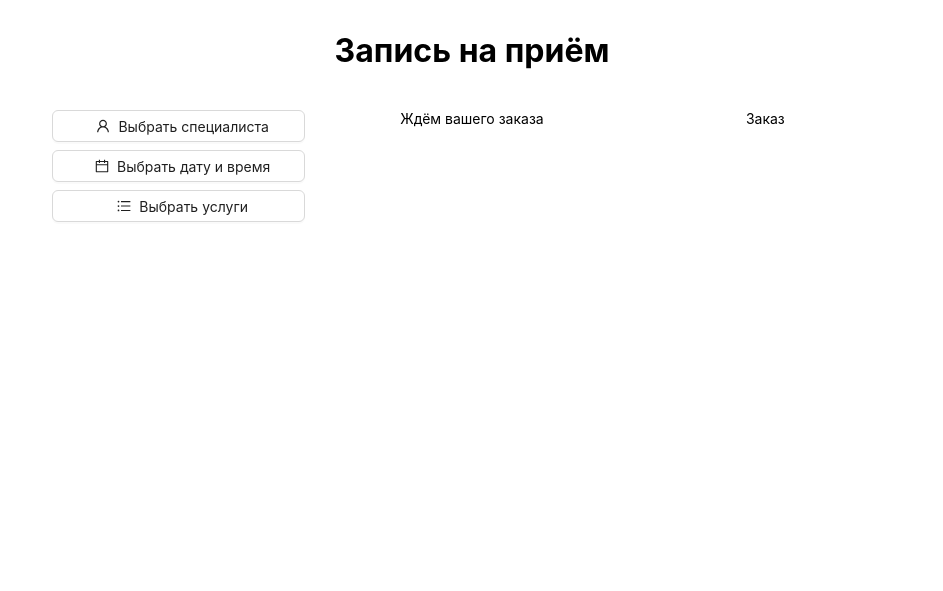
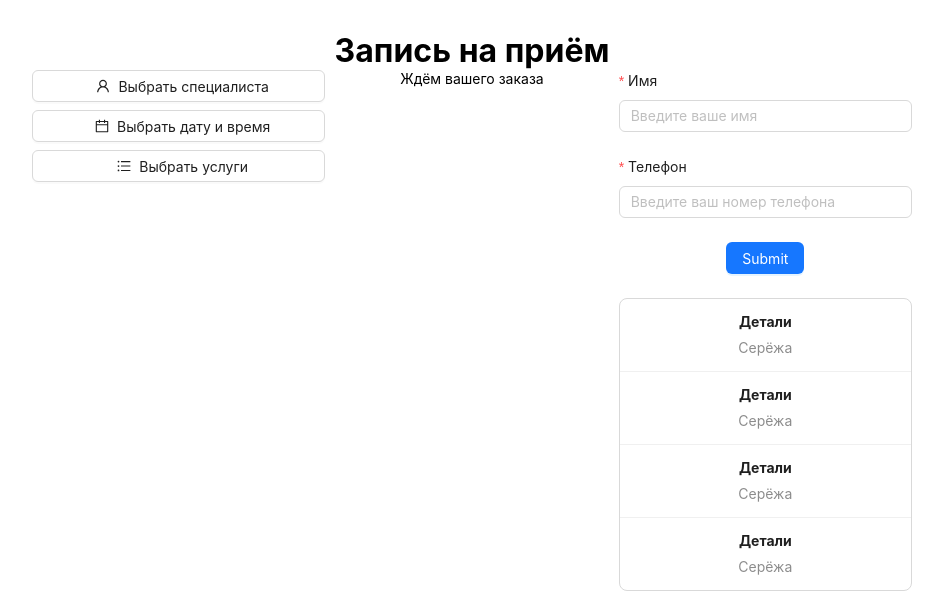
Before and after one commit to ShizoFpeNuK/frontend, a React (Create React App) app: page /enroll in a window 1280 px wide. Shown: the part 259-850 px from the top of the page, without its empty margins (168-1111 px from the left). Before the commit the page ends 800 px from the top, so only its background shows below. Built offline with nearby package versions, Linux system fonts and the light colour scheme.

Commit message:
new components

```diff
--- /dev/null
+++ b/src/components/ListDates.tsx
@@ -0,0 +1,51 @@
+import { Button, List } from "antd";
+
+
+const data = [
+  {
+    title: 'Ant Design Title 1',
+  },
+  {
+    title: 'Ant Design Title 2',
+  },
+  {
+    title: 'Ant Design Title 3',
+  },
+  {
+    title: 'Ant Design Title 4',
+  },
+];
+
+
+export const ListDates = () => {
+  return (
+    <List
+      itemLayout="horizontal"
+      dataSource={data}
+      bordered={true}
+      renderItem={(item, index) => (
+        <List.Item className="enroll_list_dates_item">
+          <List.Item.Meta
+            title={"23 мая"}
+            description={
+              <div className="enroll_list_dates_item_buttons">
+                <Button className="enroll_list_dates_item_button">15:00</Button>
+                <Button className="enroll_list_dates_item_button">17:00</Button>
+                <Button className="enroll_list_dates_item_button">18:00</Button>
+                <Button className="enroll_list_dates_item_button">19:00</Button>
+                <Button className="enroll_list_dates_item_button">15:00</Button>
+                <Button className="enroll_list_dates_item_button">17:00</Button>
+                <Button className="enroll_list_dates_item_button">18:00</Button>
+                <Button className="enroll_list_dates_item_button">19:00</Button>
+                <Button className="enroll_list_dates_item_button">15:00</Button>
+                <Button className="enroll_list_dates_item_button">17:00</Button>
+                <Button className="enroll_list_dates_item_button">18:00</Button>
+                <Button className="enroll_list_dates_item_button">19:00</Button>
+              </div>
+            }
+          />
+        </List.Item>
+      )}
+    />
+  )
+};
--- /dev/null
+++ b/src/components/ListServices.tsx
@@ -0,0 +1,43 @@
+import { List } from "antd";
+
+
+const data = [
+  {
+    title: 'Ant Design Title 1',
+  },
+  {
+    title: 'Ant Design Title 2',
+  },
+  {
+    title: 'Ant Design Title 3',
+  },
+  {
+    title: 'Ant Design Title 4',
+  },
+];
+
+
+export const ListServices = () => {
+  const onClick = (e: any) => { //Для теста
+    console.log(e);
+  }
+
+
+  return (
+    <List
+      itemLayout="horizontal"
+      dataSource={data}
+      bordered={true}
+      renderItem={(item, index) => (
+        <List.Item className="enroll_list_services_item" onClick={onClick}>
+          <List.Item.Meta
+            title={"Стрижка налысо"}
+            description={
+              <div>10 мин - 300 руб.</div>
+            }
+          />
+        </List.Item>
+      )}
+    />
+  )
+};
--- /dev/null
+++ b/src/components/ListSpecialists.tsx
@@ -0,0 +1,42 @@
+import { Avatar, List } from "antd";
+
+
+const data = [
+  {
+    title: 'Ant Design Title 1',
+  },
+  {
+    title: 'Ant Design Title 2',
+  },
+  {
+    title: 'Ant Design Title 3',
+  },
+  {
+    title: 'Ant Design Title 4',
+  },
+];
+
+
+export const ListSpecialists = () => {
+  const onClick = (e: any) => { //Для теста
+    console.log(e);
+  }
+
+
+  return (
+    <List
+      itemLayout="horizontal"
+      dataSource={data}
+      bordered={true}
+      renderItem={(item, index) => (
+        <List.Item className="enroll_list_specialists_item" onClick={onClick}>
+          <List.Item.Meta
+            avatar={<Avatar src={`https://xsgames.co/randomusers/avatar.php?g=pixel&key=${index}`} />}
+            title={item.title}
+            description="Ant Design, a design language for background applications, is refined by Ant UED Team"
+          />
+        </List.Item>
+      )}
+    />
+  )
+};
--- /dev/null
+++ b/src/components/OrderDetails.tsx
@@ -0,0 +1,38 @@
+import { Col, List } from "antd";
+
+
+const data = [
+  {
+    title: 'Ant Design Title 1',
+  },
+  {
+    title: 'Ant Design Title 2',
+  },
+  {
+    title: 'Ant Design Title 3',
+  },
+  {
+    title: 'Ant Design Title 4',
+  },
+];
+
+
+export const OrderDetails = () => {
+  return (
+    <Col className="enroll_order_details" span={24}>
+      <List //Скорее всего, можно заменить на два div
+        itemLayout="horizontal"
+        dataSource={data}
+        bordered={true}
+        renderItem={(item, index) => (
+          <List.Item className="enroll_order_details_item">
+            <List.Item.Meta
+              title={"Детали"}
+              description={"Серёжа"}
+            />
+          </List.Item>
+        )}
+      />
+    </Col>
+  )
+};
--- /dev/null
+++ b/src/components/OrderForm.tsx
@@ -0,0 +1,43 @@
+import { useForm } from "antd/es/form/Form";
+import { Button, Col, Form, Input } from "antd";
+
+
+export const OrderForm = () => {
+  const [form] = useForm();
+
+
+  return (
+    <Col className="enroll_order_form" span={24}>
+      <Form layout="vertical" form={form}
+      >
+        <Form.Item
+          label="Имя"
+          name="name"
+          rules={[
+            {
+              required: true,
+              message: "Это поле является обязательным!",
+            },
+          ]}
+        >
+          <Input placeholder="Введите ваше имя" />
+        </Form.Item>
+        <Form.Item
+          label="Телефон"
+          name="telephone"
+          rules={[
+            {
+              required: true,
+              message: "Это поле является обязательным!",
+            },
+          ]}
+        >
+          <Input placeholder="Введите ваш номер телефона" />
+        </Form.Item>
+        <Form.Item>
+          <Button type="primary"> Submit </Button>
+        </Form.Item>
+      </Form>
+    </Col>
+  )
+}
--- a/src/pages/Enroll.tsx
+++ b/src/pages/Enroll.tsx
@@ -1,114 +1,78 @@
 import { useState } from "react";
-import { Avatar, Button, Col, List, Row, Space } from "antd"
-import { CalendarOutlined, UnorderedListOutlined, UserOutlined } from "@ant-design/icons"
-
-
-const data = [
-  {
-    title: 'Ant Design Title 1',
-  },
-  {
-    title: 'Ant Design Title 2',
-  },
-  {
-    title: 'Ant Design Title 3',
-  },
-  {
-    title: 'Ant Design Title 4',
-  },
-];
+import { OrderForm } from "../components/OrderForm";
+import { ListDates } from "../components/ListDates";
+import { ListServices } from "../components/ListServices";
+import { OrderDetails } from "../components/OrderDetails";
+import { ListSpecialists } from "../components/ListSpecialists";
+import { Button, Col, Row, Space } from "antd";
+import { CalendarOutlined, UnorderedListOutlined, UserOutlined } from "@ant-design/icons";
 
 
 export const Enroll = () => {
   const [isOpenListSpecialist, setIsOpenListSpecialist] = useState<boolean>(false);
   const [isOpenListDate, setIsOpenListDate] = useState<boolean>(false);
+  const [isOpenListServices, setIsOpenListServices] = useState<boolean>(false);
 
 
   const onClickButtonSpecialist = () => {
     setIsOpenListSpecialist(!isOpenListSpecialist);
     setIsOpenListDate(false);
+    setIsOpenListServices(false);
   }
 
   const onClickButtonDate = () => {
     setIsOpenListDate(!isOpenListDate);
     setIsOpenListSpecialist(false);
+    setIsOpenListServices(false);
   }
 
-
-  const onClick = (e: any) => { //Для теста
-    console.log(e);
+  const onClickButtonServices = () => {
+    setIsOpenListServices(!isOpenListServices);
+    setIsOpenListSpecialist(false);
+    setIsOpenListDate(false);
   }
 
 
   return (
-    <div className="eroll_page">
-      <h1 className="eroll_title"> Запись на приём </h1>
-      <Row className="eroll_row">
-        <Col className="eroll_buttons" span={8}>
+    <div className="enroll_page">
+      <h1 className="enroll_title"> Запись на приём </h1>
+      <Row className="enroll_row">
+        <Col className="enroll_buttons" span={8}>
           <Space direction="vertical" style={{ width: "100%" }}>
-            <Button className="eroll_button_specialist" onClick={onClickButtonSpecialist} block> <UserOutlined /> Выбрать специалиста </Button>
-            <Button className="eroll_button_date" onClick={onClickButtonDate} block> <CalendarOutlined /> Выбрать дату и время </Button>
-            <Button className="eroll_button_services" block> <UnorderedListOutlined /> Выбрать услуги </Button>
+            <Button className="enroll_button_specialist" onClick={onClickButtonSpecialist} block> <UserOutlined /> Выбрать специалиста </Button>
+            <Button className="enroll_button_date" onClick={onClickButtonDate} block> <CalendarOutlined /> Выбрать дату и время </Button>
+            <Button className="enroll_button_services" onClick={onClickButtonServices} block> <UnorderedListOutlined /> Выбрать услуги </Button>
           </Space>
         </Col>
-        {isOpenListSpecialist === false && isOpenListDate === false &&
-          <Col span={8}> Ждём вашего заказа </Col>
+
+        {isOpenListSpecialist === false && isOpenListDate === false && isOpenListServices === false &&
+          <Col className="enroll_list_message" span={8}> Ждём вашего заказа </Col>
         }
         {isOpenListSpecialist &&
-          <Col className="eroll_list_specialist" span={8}>
-            <List
-              itemLayout="horizontal"
-              dataSource={data}
-              bordered={true}
-              renderItem={(item, index) => (
-                <List.Item className="eroll_list_specialist_item" onClick={onClick}>
-                  <List.Item.Meta
-                    avatar={<Avatar src={`https://xsgames.co/randomusers/avatar.php?g=pixel&key=${index}`} />}
-                    title={item.title}
-                    description="Ant Design, a design language for background applications, is refined by Ant UED Team"
-                  />
-                </List.Item>
-              )}
-            />
+          <Col className="enroll_list_specialists" span={8}>
+            <ListSpecialists />
           </Col>
         }
         {isOpenListDate &&
-          <Col className="eroll_list_date" span={8}>
-            <List
-              itemLayout="horizontal"
-              dataSource={data}
-              bordered={true}
-              renderItem={(item, index) => (
-                <List.Item className="eroll_list_date_item" onClick={onClick}>
-                  <List.Item.Meta
-                    title={"23 мая"}
-                    description={
-                      <div className="eroll_list_date_item_buttons">
-                        <Button className="eroll_list_date_item_button">15:00</Button>
-                        <Button className="eroll_list_date_item_button">17:00</Button>
-                        <Button className="eroll_list_date_item_button">18:00</Button>
-                        <Button className="eroll_list_date_item_button">19:00</Button>
-                        <Button className="eroll_list_date_item_button">15:00</Button>
-                        <Button className="eroll_list_date_item_button">17:00</Button>
-                        <Button className="eroll_list_date_item_button">18:00</Button>
-                        <Button className="eroll_list_date_item_button">19:00</Button>
-                        <Button className="eroll_list_date_item_button">15:00</Button>
-                        <Button className="eroll_list_date_item_button">17:00</Button>
-                        <Button className="eroll_list_date_item_button">18:00</Button>
-                        <Button className="eroll_list_date_item_button">19:00</Button>
-                      </div>
-                    }
-                  />
-                </List.Item>
-              )}
-            />
+          <Col className="enroll_list_services" span={8}>
+            <ListDates />
+          </Col>
+        }
+        {isOpenListServices &&
+          <Col className="enroll_list_dates" span={8}>
+            <ListServices />
           </Col>
         }
 
-        <Col className="eroll_order" span={8}>
-          <div>Заказ</div>
+        <Col className="enroll_order" span={8}>
+          <Row className="enroll_order_row">
+            <OrderForm />
+          </Row>
+          <Row className="enroll_order_row">
+            <OrderDetails />
+          </Row>
         </Col>
       </Row>
-    </div>
+    </div >
   )
 };
```
